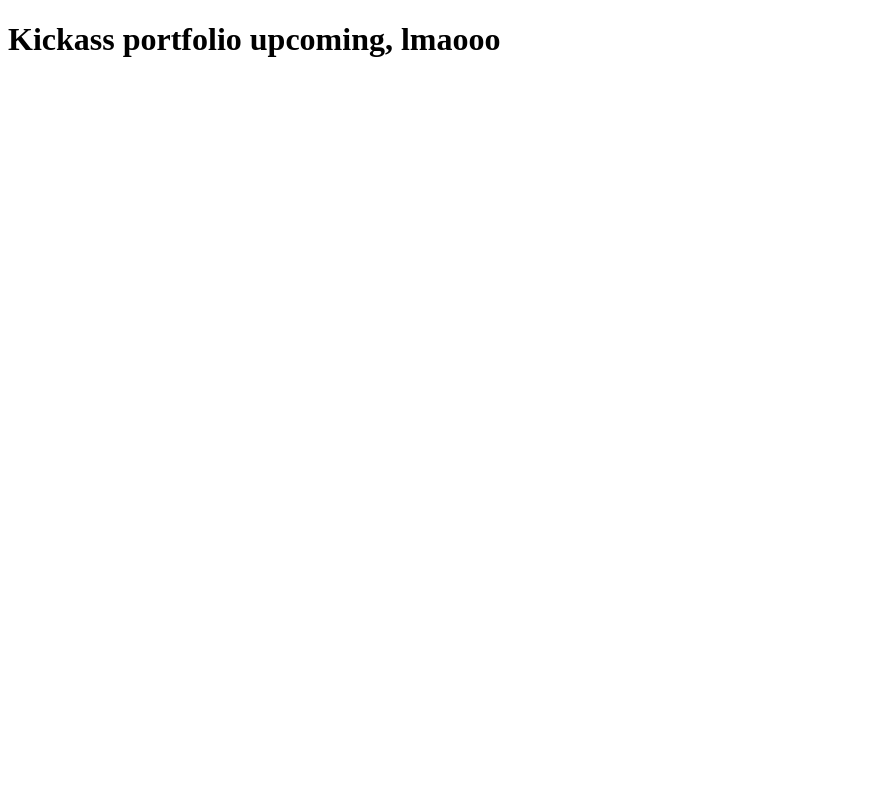
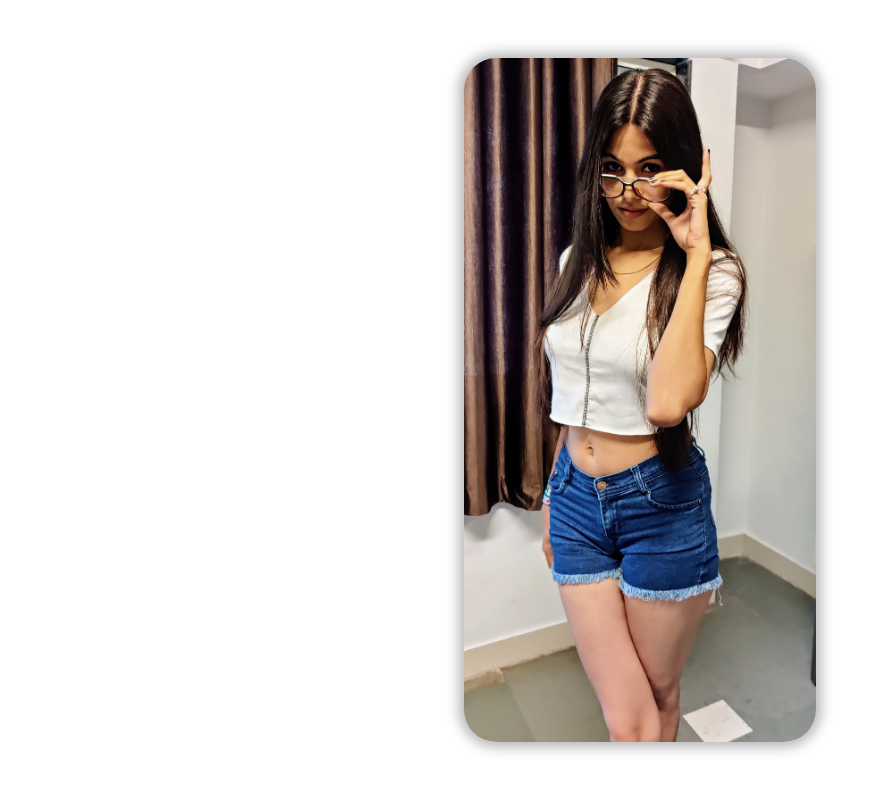
Before and after one commit to divya-rajput/Portfolio-Website, a website: page public/index.html in a window 1280 px wide. Shown: the whole page, without its empty margins (0-882 px from the left). Drawn offline with Linux system fonts and the light colour scheme.

Commit message:
Added dummy homepage

```diff
--- a/package.json
+++ b/package.json
@@ -18,7 +18,9 @@
   },
   "homepage": "https://github.com/divya-rajput/Portfolio-Website#readme",
   "dependencies": {
+    "axios": "^0.19.2",
     "body-parser": "^1.19.0",
+    "compression": "^1.7.4",
     "express": "^4.17.1",
     "morgan": "^1.10.0"
   }
--- a/public/css/main.css
+++ b/public/css/main.css
@@ -0,0 +1,35 @@
+* {
+    box-sizing: border-box;
+}
+
+body {
+    margin: 0;
+}
+
+.main {
+    display: flex;
+    align-items: center;
+    justify-content: center;
+}
+
+.homepage__image-wrapper {
+    display: flex;
+    padding: 5vh;
+    align-items: center;
+    height: 100vh;
+}
+
+.homepage__image-wrapper img {
+    border-radius: 2rem;
+    box-shadow: 0 0 0.8rem 0.3rem rgba(0, 0, 0, 0.3);
+    filter: grayscale(0.2);
+    transition: all ease-in 200ms;
+    max-height: 95%;
+}
+
+.homepage__image-wrapper img:hover {
+    filter: grayscale(0);
+    border-radius: 2rem;
+    transform: scale(1.05);
+    box-shadow: 0 0 8px 3px rgba(0, 0, 0, 0.15);
+}
--- a/public/index.html
+++ b/public/index.html
@@ -2,8 +2,17 @@
 <html>
   <head>
     <title>Divya Rajput</title>
+    <link rel="stylesheet" type="text/css"href="css/main.css">
   </head>
   <body>
-    <h1>Kickass portfolio upcoming, lmaooo</h1>
+    <header></header>
+    <main class="main">
+      <section>
+        <div class="homepage__image-wrapper">
+          <img src="img/divya-full.jpg" alt=""/>
+        </div>
+      </section>
+    </main>
+    <footer></footer>
   </body>
 </html>
```
Also changed, not shown: index.js (+10 -2 lines), js/keepalive.js (added, +10 -0 lines), public/img/blank.webp (deleted), public/img/divya-full.jpg (added), 1 other file.
